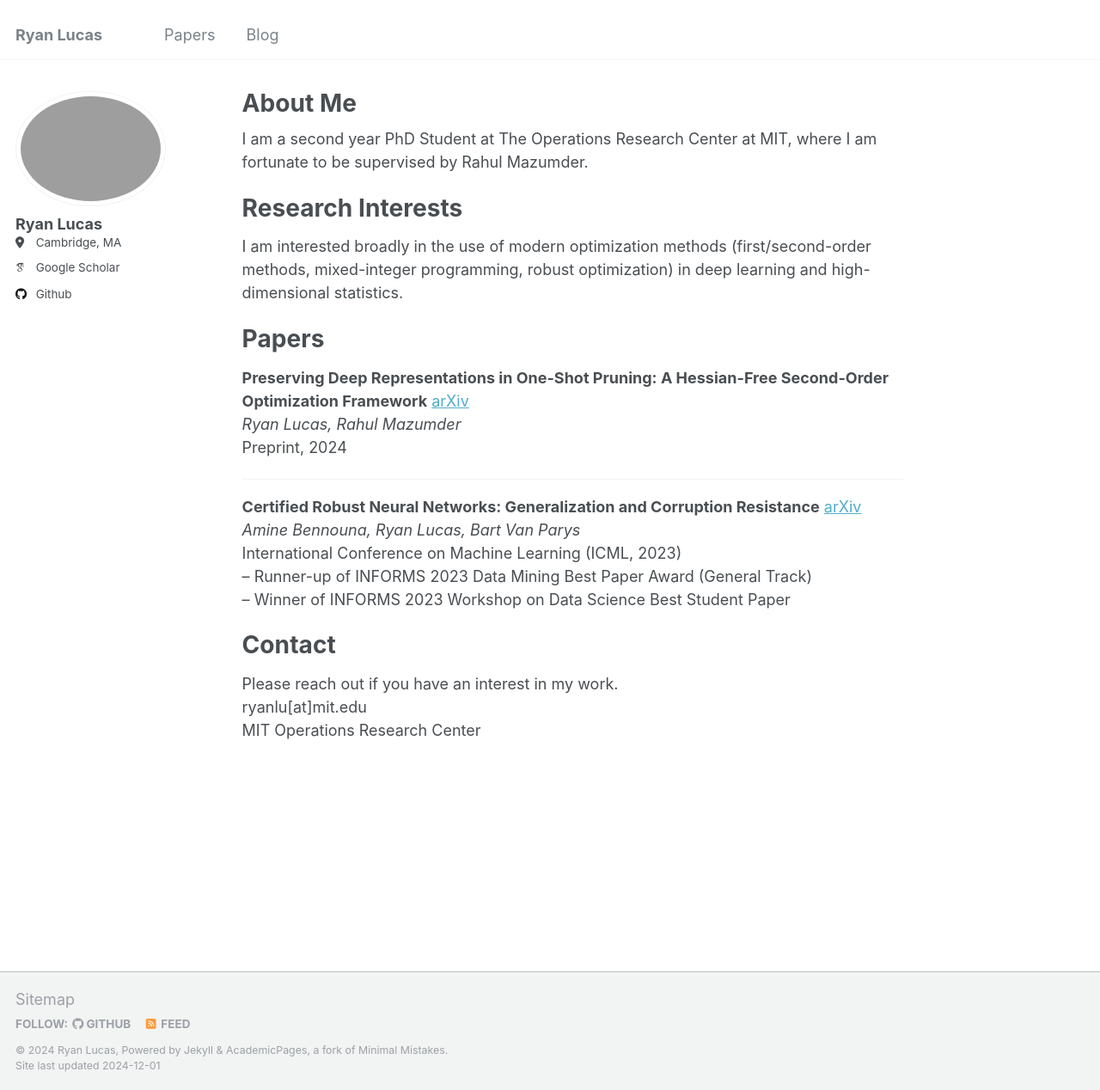
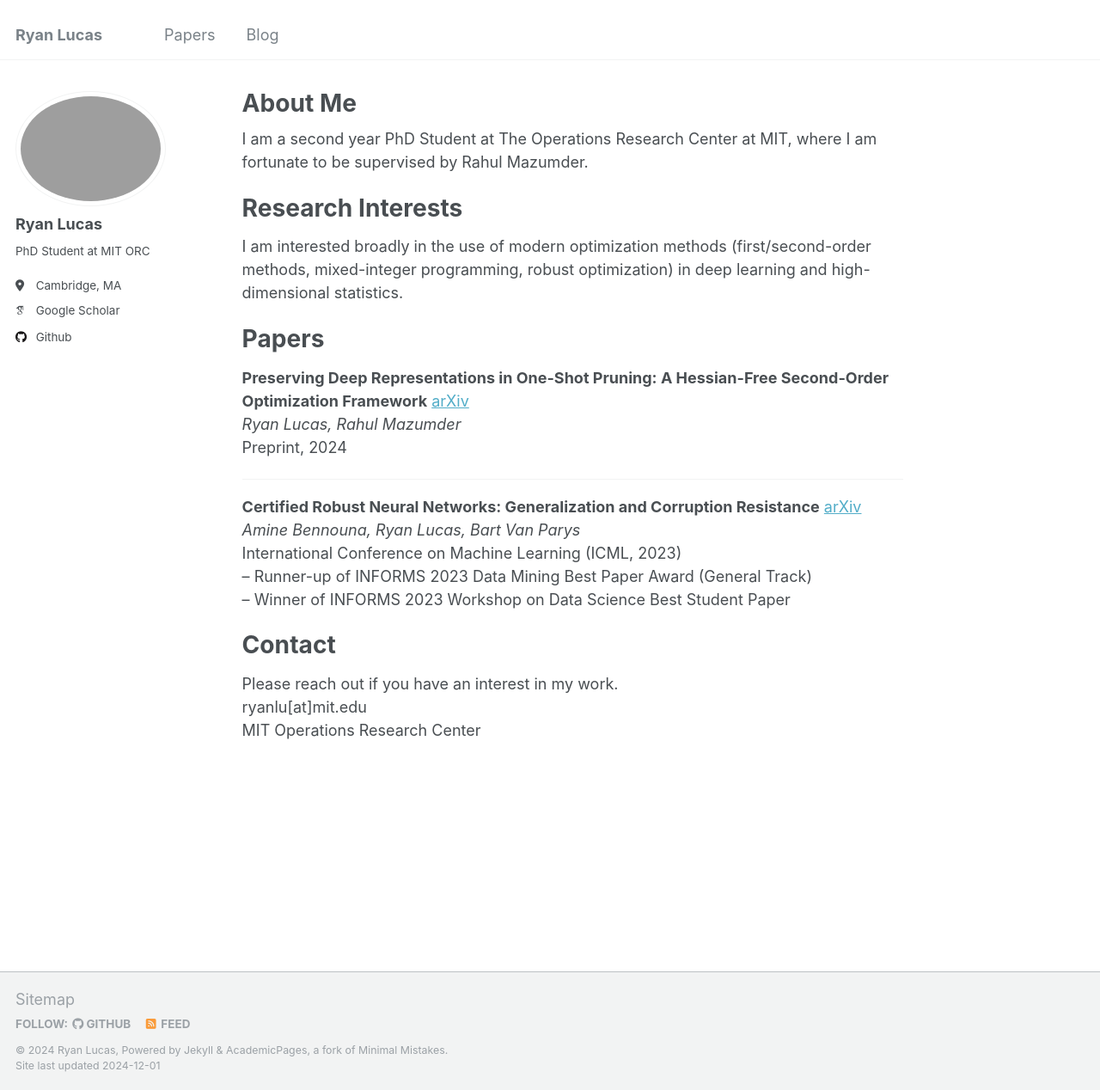
Before and after one commit to RyanLucas3/RyanLucas3.github.io, a Jekyll site: the page built from _pages/about.md, in a window 1280 px wide and 1268 px high. Shown: the whole window at 86% size. Built offline with Jekyll 4.4.1, drawn with Linux system fonts in a browser that asks for light colours; some web fonts are replaced.

Commit message:
Update _config.yml

```diff
--- a/_config.yml
+++ b/_config.yml
@@ -13,6 +13,7 @@ author:
   # Biographic information
   avatar           : "profile.png"
   name             : "Ryan Lucas"
+  bio              : "PhD Student at MIT ORC"
   pronouns         :
   location         : "Cambridge, MA"
   uri              :
```
